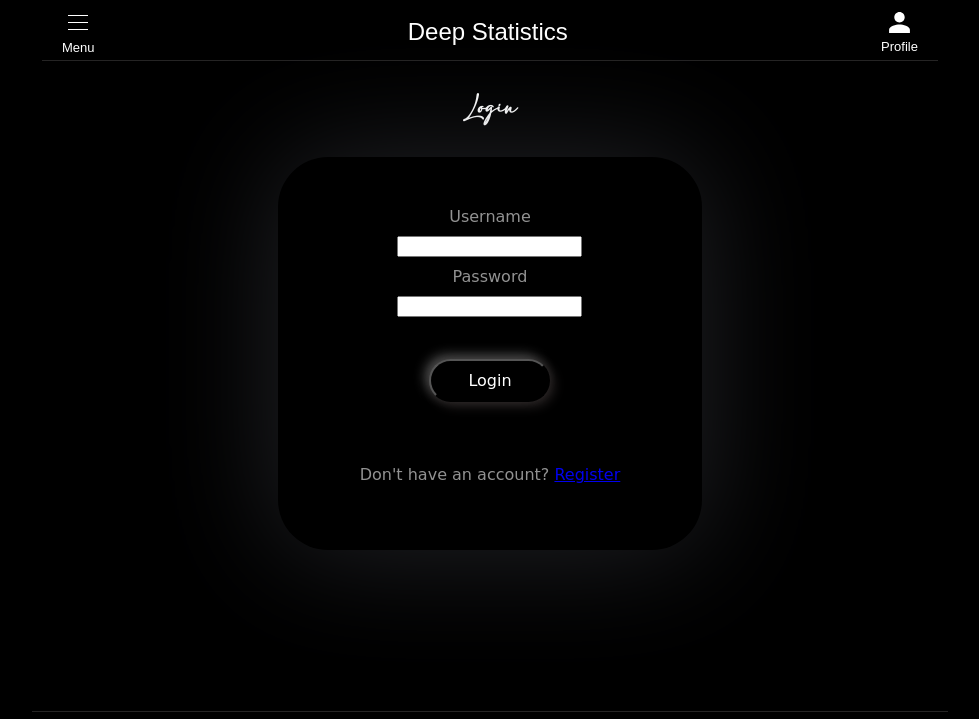
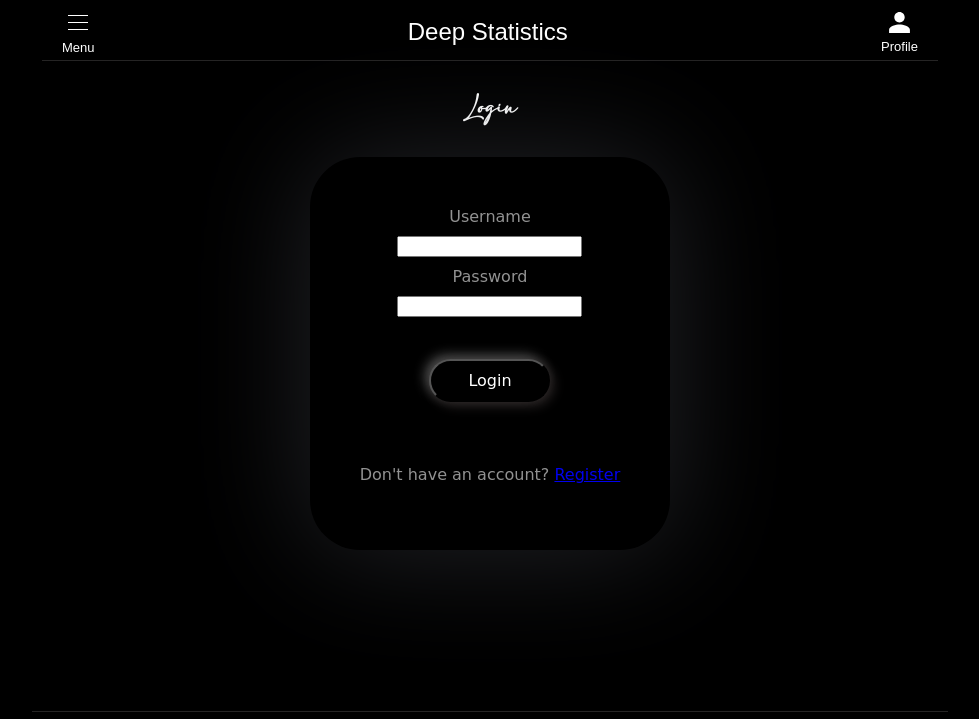
Before and after one commit to crepantherx/testing.statistics.org.in, a Django app: page /login/ in a window 1280 px wide. Shown: the top 719 px of the page, without its empty margins (150-1129 px from the left). Run offline with Django 5.2, Linux system fonts and the light colour scheme; some web fonts are replaced.

Commit message:
very good

```diff
--- a/static/css/login.css
+++ b/static/css/login.css
@@ -12,7 +12,6 @@
     box-shadow: 0px 0px 120px rgba(80, 82, 91, 0.44);
     border-radius: 50px;
 
-    width: 90%;
     /*height: 200px; !* Height of the book *!*/
     position: relative;
     place-content: center;
```
